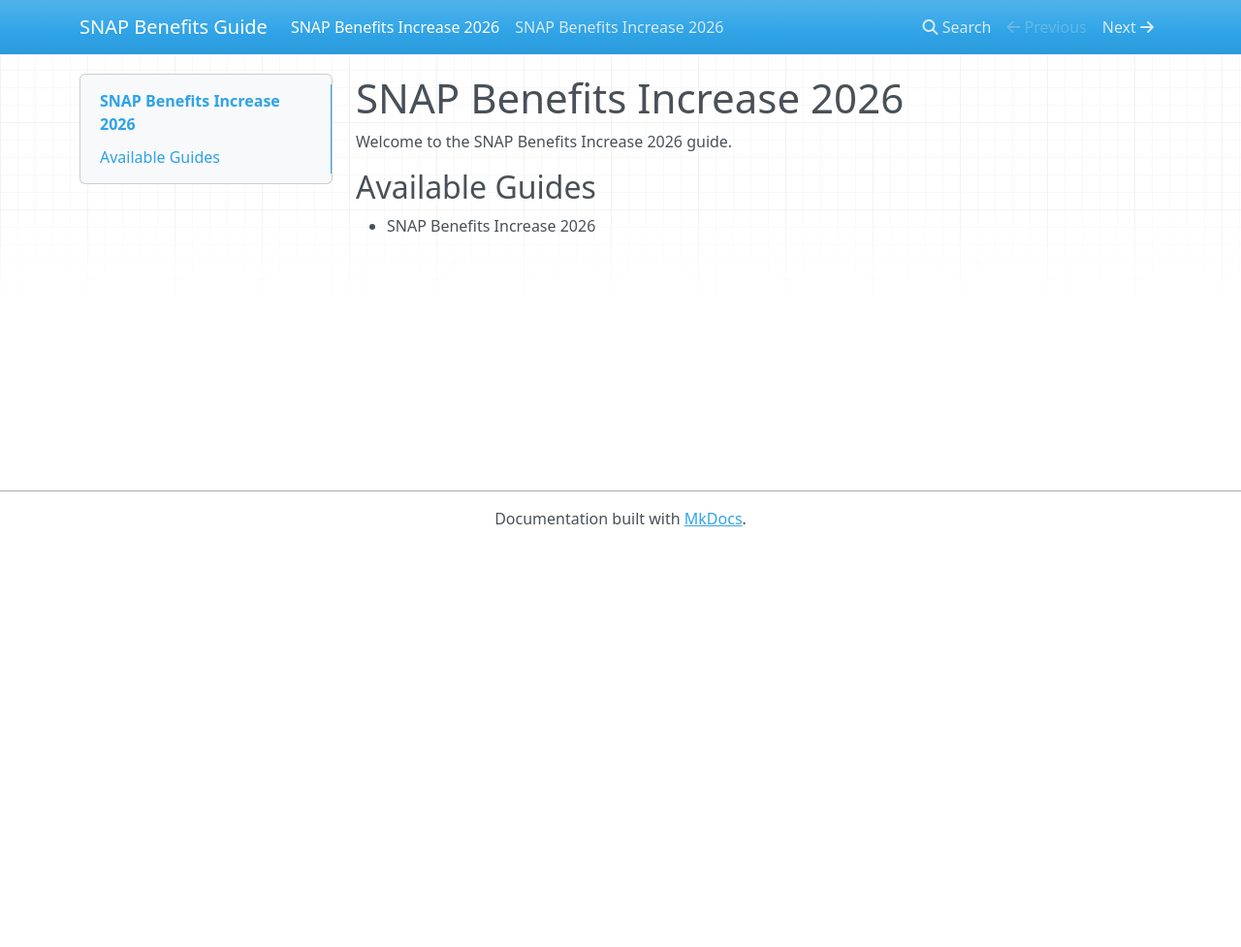
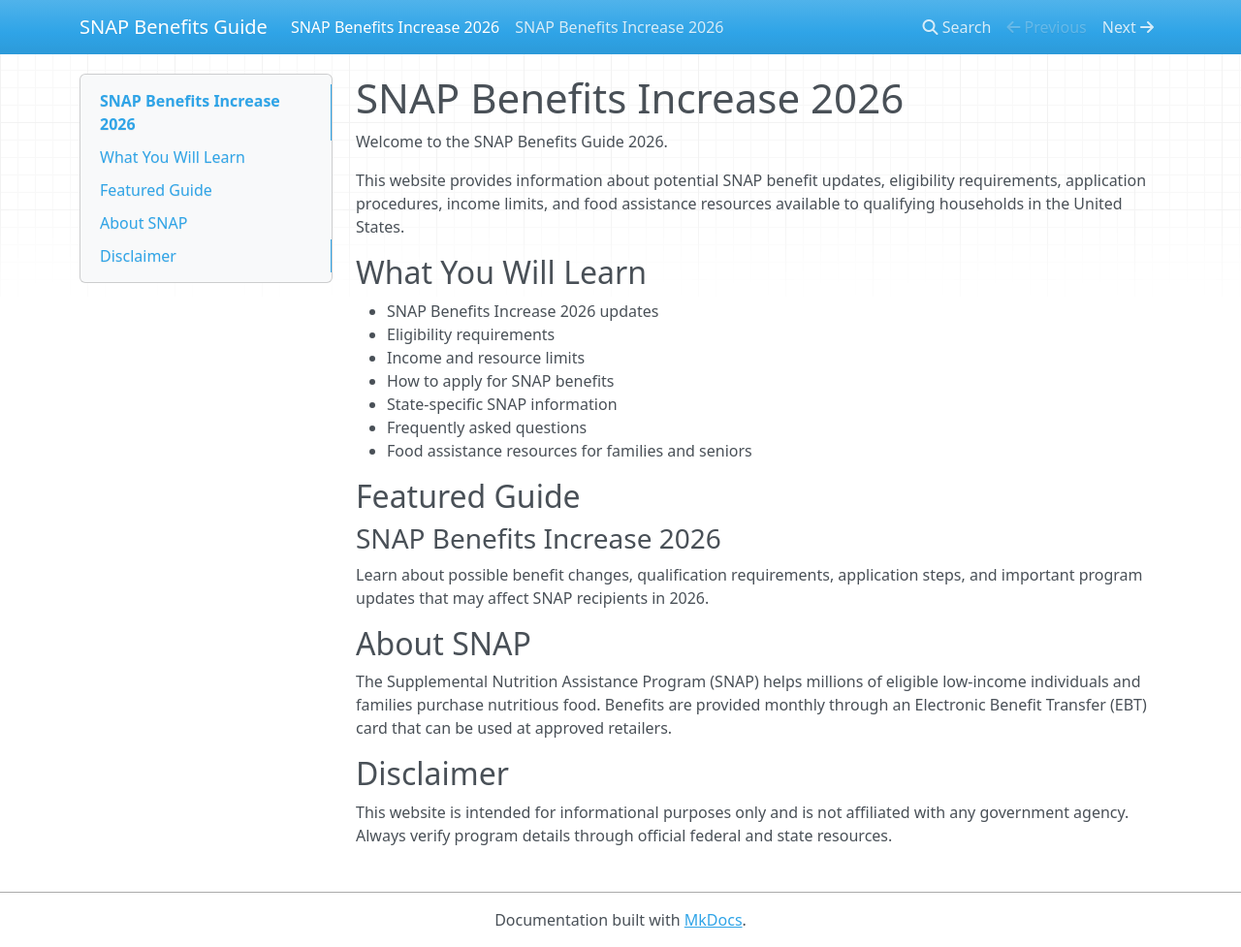
Before and after one commit to primecastzone/SNAP-Benefits-Increase-2026, an MkDocs documentation site: the page built from docs/index.md, in a window 1280 px wide and 977 px high. Shown: the whole window at 97% size. Built offline with MkDocs 1.6.1, drawn with Linux system fonts in a browser that asks for light colours; nearby versions of some CDN libraries.

Commit message:
Update index.md

```diff
--- a/docs/index.md
+++ b/docs/index.md
@@ -1,7 +1,29 @@
 # SNAP Benefits Increase 2026
 
-Welcome to the SNAP Benefits Increase 2026 guide.
+Welcome to the SNAP Benefits Guide 2026.
 
-## Available Guides
+This website provides information about potential SNAP benefit updates, eligibility requirements, application procedures, income limits, and food assistance resources available to qualifying households in the United States.
 
-- SNAP Benefits Increase 2026
+## What You Will Learn
+
+* SNAP Benefits Increase 2026 updates
+* Eligibility requirements
+* Income and resource limits
+* How to apply for SNAP benefits
+* State-specific SNAP information
+* Frequently asked questions
+* Food assistance resources for families and seniors
+
+## Featured Guide
+
+### SNAP Benefits Increase 2026
+
+Learn about possible benefit changes, qualification requirements, application steps, and important program updates that may affect SNAP recipients in 2026.
+
+## About SNAP
+
+The Supplemental Nutrition Assistance Program (SNAP) helps millions of eligible low-income individuals and families purchase nutritious food. Benefits are provided monthly through an Electronic Benefit Transfer (EBT) card that can be used at approved retailers.
+
+## Disclaimer
+
+This website is intended for informational purposes only and is not affiliated with any government agency. Always verify program details through official federal and state resources.
```
